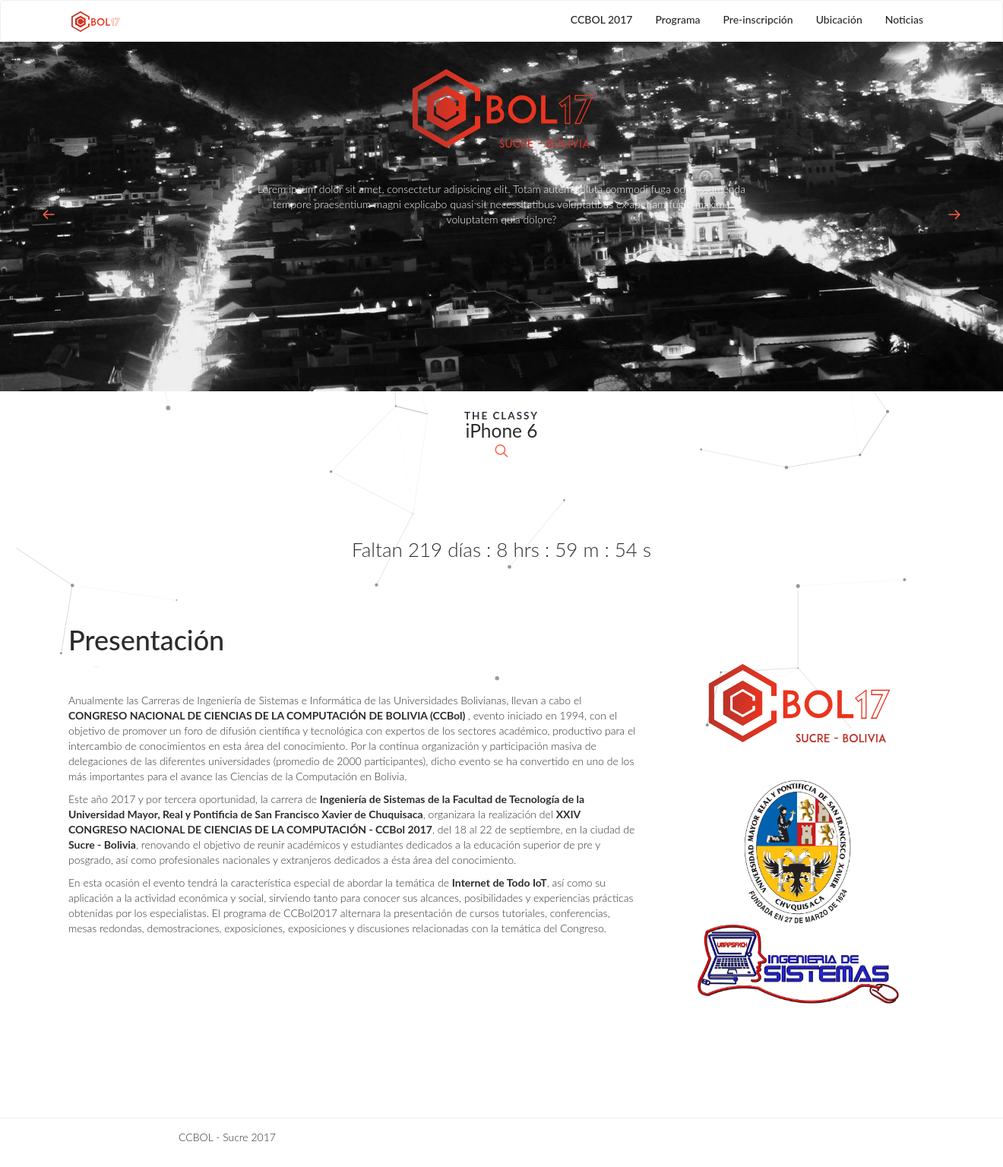
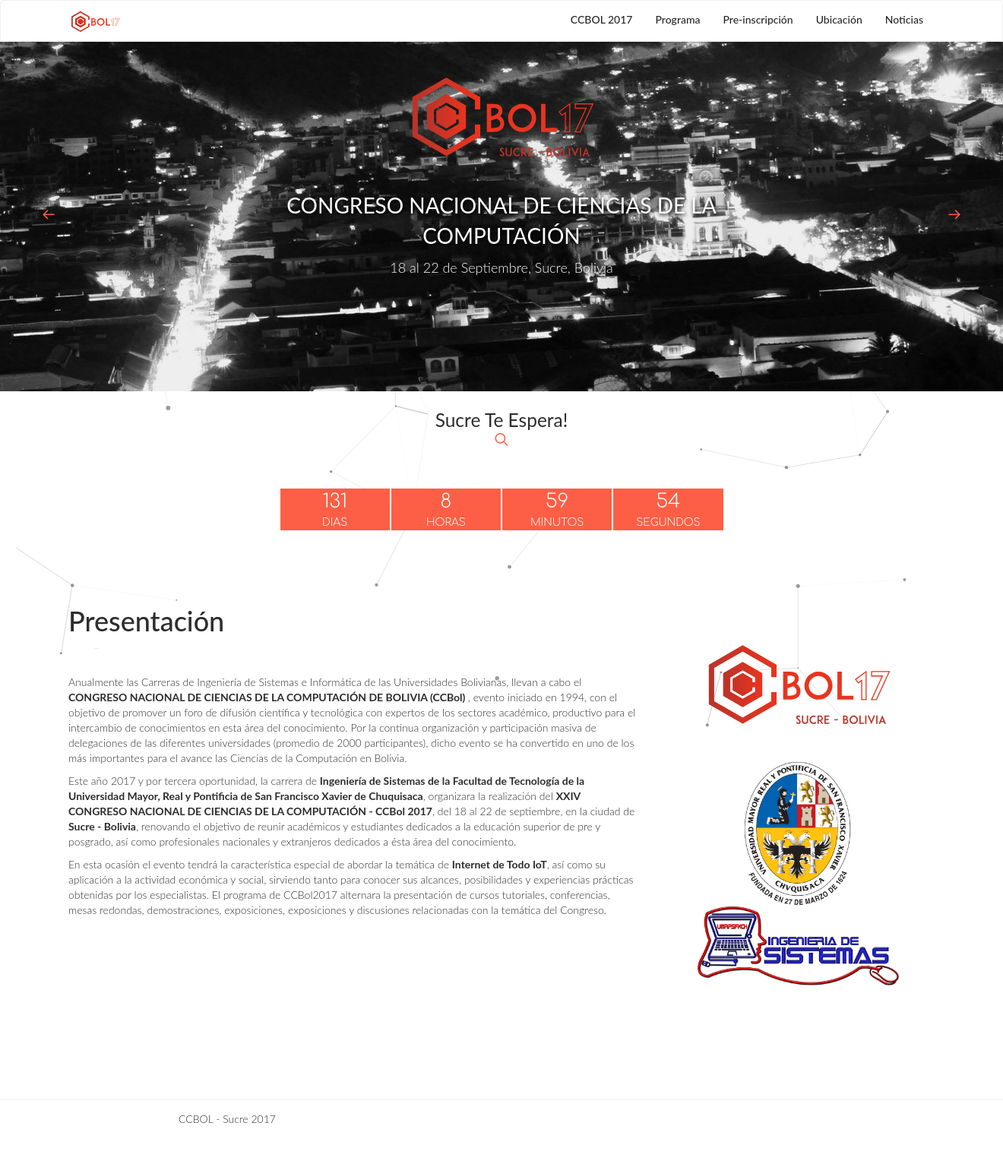
Before and after one commit to benjiCastillo/ccbol, a PHP site: page / in a window 1320 px wide; the page is wider, and only the part inside the window is pictured. Shown: that part at 76% size. After the commit the page ends 1478 px from the top of that part, so only its background shows below. Run offline with PHP 8.4, Linux system fonts and the light colour scheme; some web fonts are replaced.

Commit message:
implementacion de animaciones

```diff
--- a/css/component.css
+++ b/css/component.css
@@ -19,6 +19,7 @@
 	user-select: none;
 	-webkit-touch-callout: none;
 	-khtml-user-select: none;
+	padding-bottom: 50px;
 }
 
 .slide {
@@ -152,7 +153,7 @@
 .zoomer__area,
 .preview {
 	position: absolute;
-	top: 33%;
+	top: 44%;
 	left: 50%;
 	-webkit-transform: translate3d(-50%,-50%,0);
 	transform: translate3d(-50%,-50%,0);
@@ -193,9 +194,9 @@
 }
 
 .preview {
-	overflow: hidden;
+	/*overflow: hidden;*/
 	/*background: #18191b;*/
-	cursor: pointer;
+	/*cursor: pointer;*/
 }
 
 .preview img {
@@ -411,9 +412,32 @@
 .text-ccbol{
 	    margin-top:250px;
 }
-.timer{
-	font-size: 26px;
+
+
+/*countdown time*/
+
+.t-timer{
+	/*background:#fc5f45;*/
+	text-align: center;
+	color:white;
+	font-family: 'Comfortaa', cursive;
 }
+.t-dia, .t-hora, .t-minuto, .t-segundo{
+	background: #fc5f45;
+}
+.col-timer{
+	    padding-right: 1px;
+    padding-left: 1px;
+}
+#dia, #hora, #minuto, #segundo{
+	font-size: 25px;
+}
+
+/*presentacion*/
+#presentacion{
+	margin-top: 100px;
+}
+
 /* Media Queries */
 @media screen and (max-width: 50em) {
 	.content__item {
@@ -447,7 +471,7 @@
 	}
 	.zoomer__area,
 	.preview {
-		top:20%;
+		top:35%;
 	}
 	.text-ccbol{
 		margin-top: 13%;
@@ -461,7 +485,7 @@
 	.text-fecha{
 		font-size: 14px;
 	}
-	.timer{
-		font-size: 17px;
+	#presentacion{
+		margin-top: 50px;
 	}
 }
--- a/css/style2.css
+++ b/css/style2.css
@@ -109,11 +109,6 @@
 
 }
 
-@media (max-width: 768px) {
-  .navbar-brand {
-    height: 52px;
-  }
-}
 
 @media (min-width: 768px) and (max-width: 991px) {
   .navbar-nav > li > a {
@@ -167,7 +162,7 @@
 .heading-pre-suf:after {
   content: "";
   position: absolute;
-  top: 5px;
+  top: 12px;
   width: 40px;
   height: 13px;
 }
@@ -213,3 +208,21 @@ background-repeat: no-repeat;
 background-size: cover;
  background-position: center;
 }
+/*texto primer slider*/
+.titulo-congreso{
+  color:white;text-shadow: 1px 2px 5px black;
+  font-size: 28px !important;
+}
+.lugar-fecha{
+  color:white;text-shadow: 1px 2px 5px black;
+  font-size: 18px !important
+}
+@media (max-width: 768px) {
+  .titulo-congreso{
+    font-size: 18px !important;
+  }
+  .lugar-fecha{
+
+    font-size: 16px !important
+  }
+}
--- a/index.html
+++ b/index.html
@@ -18,9 +18,10 @@
 	<link rel="stylesheet" href="css/particles.css">
 	<script src="js/modernizr.custom.js"></script>
 	<!--slider-->
-
+	<!--fuente-->
+	<link href="https://fonts.googleapis.com/css?family=Comfortaa:300" rel="stylesheet">
 	<style>
-		.text-fecha,.text-congreso,.text-titulo-tema,.logo-ccbol,.timer{
+		.text-fecha,.text-congreso,.titulo-congreso,.lugar-fecha,.timer{
 			visibility: hidden;
 		}
 	</style>
@@ -70,14 +71,14 @@
 						<!--<img class="zoomer__image" src="images/iphone.png" alt="iPhone" />-->
 						<div class="preview">
 							<img src="images/logo.svg" data-aos="zoom-out-down" class="img-ccbol" alt="iPhone app preview" />
-							<p style="color:white">Lorem ipsum dolor sit amet, consectetur adipisicing elit. Totam autem soluta commodi fuga odit assumenda tempore praesentium magni explicabo quasi sit necessitatibus voluptatibus ex aperiam fugit, maxime voluptatem quia dolore?</p>
+							<p class="titulo-congreso heading-pre-suf">CONGRESO NACIONAL DE CIENCIAS DE LA COMPUTACIÓN</p>
+							<p class="lugar-fecha">18 al 22 de Septiembre, Sucre, Bolivia</p>
 							<div class="zoomer__area zoomer__area--size-2"></div>
-
 						</div>
 					</div>
 
 				</div>
-				<h2 class="slide__title"><span>The Classy</span> iPhone 6</h2>
+				<h2 class="slide__title">Sucre Te Espera!</h2>
 			</div>
 			<div class="slide"  data-content="content-2">
 				<div class="slide__mover" id="slide-n2">
@@ -89,7 +90,7 @@
 						</div>
 					</div>
 				</div>
-				<h2 class="slide__title"><span>The Fantastic</span> iPad Mini</h2>
+				<h2 class="slide__title">Internet of Everything</h2>
 			</div>
 			<div class="slide" data-content="content-3">
 				<div class="slide__mover">
@@ -101,7 +102,7 @@
 						</div>
 					</div>
 				</div>
-				<h2 class="slide__title"><span>The Amazing</span> MacBook</h2>
+				<h2 class="slide__title">The Amazing</h2>
 			</div>
 			<button class="button button--nav-prev"><i class="icon icon--arrow-left"></i><span class="text-hidden">Previous product</span></button>
 			<button class="button button--nav-next"><i class="icon icon--arrow-right"></i><span class="text-hidden">Next product</span></button>
@@ -110,9 +111,9 @@
 		<!-- /slider-->
 		<section class="content">
 			<div class="content__item" id="content-1">
-				<img class="content__item-img rounded-right" src="images/iphone-content.png" alt="Apple Watch Content" />
+				<img class="content__item-img rounded-right" src="images/logo.svg" alt="Apple Watch Content" />
 				<div class="content__item-inner">
-					<h2>The iPhone 6</h2>
+					<h2>CCBol2017</h2>
 					<h3>Incredible performance for powerful apps</h3>
 					<p>Built on 64-bit desktop-class architecture, the new A8 chip delivers more power, even while driving a larger display. The M8 motion coprocessor efficiently gathers data from advanced sensors and a new barometer. And with increased battery life, iPhone 6 lets you do more, for longer than ever.</p>
 					<p><a href="https://www.apple.com/iphone-6/technology/">Learn more about this technology &xrarr;</a></p>
@@ -141,20 +142,38 @@
 
 <section class="container">
 
-	<div class="row">
+	<div class="row timer">
+		<div class="col-md-offset-3 col-md-6 ">
+			<section class="row t-timer">
+				<div class="col-md-3 col-sm-3 col-xs-3 col-timer">
+					<div class="t-dia">
+						<span id="dia"></span><br>
+						<span class="tag-dia">DIAS</span>
+					</div>
 
+				</div>
+				<div class="col-md-3 col-sm-3 col-xs-3 col-timer">
+					<div class="t-hora">
+						<span id="hora"></span><br>
+						<span class="tag-hora">HORAS</span>
+					</div>
 
-		<div class="col-md-12">
-			<center>
-				<div class="timer">
-					<span class="text-color">Faltan </span>
-       				 <span id="pagerTimer"></span>
 				</div>
-			</center>
-			<span id="hora"></span><br>
-			<span id="dia"></span><br>
-			<span id="minuto"></span><br>
-			<span id="segundo"></span><br>
+				<div class="col-md-3 col-sm-3 col-xs-3 col-timer">
+					<div class="t-minuto">
+						<span id="minuto"></span><br>
+						<span class="tag-minuto">MINUTOS</span>
+					</div>
+
+				</div>
+				<div class="col-md-3 col-sm-3 col-xs-3 col-timer">
+					<div class="t-segundo">
+						<span id="segundo"></span><br>
+						<span class="tag-segundo">SEGUNDOS</span>
+					</div>
+				</div>
+			</section>
+
 		</div>
 	</div>
 
@@ -214,15 +233,15 @@ AOS.init({
 //     $congreso = $(".text-congreso");
 //     $tituloTema = $(".text-titulo-tema");
 // 	$logo = $(".logo-ccbol");
-// 	$fIni = $(".fecha-inicio");
-// 	$fFin = $(".fecha-fin");
+var	$tCongreso = $(".titulo-congreso");
+var	$lFecha = $(".lugar-fecha");
 var $timer = $(".timer");
 
 var mySequence = [
 	// { e: $logo, p: { translateX: [ 0, 1000 ]},o:{ visibility:"initial"} },
     // { e: $congreso, p:  "transition.flipXIn",o:{ visibility:"initial", duration: 700} },
-    // { e: $tituloTema, p: "transition.expandIn",o:{ visibility:"initial"} },
-    // { e: $fecha, p: "transition.bounceLeftIn",o:{ visibility:"initial"} },
+    { e: $tCongreso, p: "transition.expandIn",o:{ visibility:"initial"} },
+    { e: $lFecha, p: "transition.bounceLeftIn",o:{ visibility:"initial"} },
 	{ e: $timer, p: "transition.bounceUpIn",o:{ visibility:"initial"} }
   ];
 
@@ -242,13 +261,13 @@ $.Velocity.RunSequence(mySequence);
     timerId =
       countdown(
         //   actualizarReloj(),
-          new Date("December 15, 2017 12:57:30"),
+          new Date("September 18, 2017 12:57:30"),
         function(ts) {
         //    console.log(ts.toString());
-		//    var dia = ts.days.toString();
-		//    var hora = ts.hours.toString();
-		//    var minuto = ts.minutes.toString()
-		//    var segundo = ts.seconds.toString();
+		   var dia = ts.days.toString();
+		   var hora = ts.hours.toString();
+		   var minuto = ts.minutes.toString()
+		   var segundo = ts.seconds.toString();
 		//    console.log(ts)
           if(ts.toString() == ""){
 
@@ -257,11 +276,11 @@ $.Velocity.RunSequence(mySequence);
             /*document.next.submit();*/
             window.clearInterval(timerId);
           }
-          document.getElementById('pagerTimer').innerHTML = ts.toHTML("span");
-		// document.getElementById('hora').innerHTML = hora;
-		// document.getElementById('minuto').innerHTML = minuto;
-		// document.getElementById('segundo').innerHTML = segundo;
-		// document.getElementById('dia').innerHTML = dia;
+        //   document.getElementById('pagerTimer').innerHTML = ts.toHTML("span");
+		document.getElementById('hora').innerHTML = hora;
+		document.getElementById('minuto').innerHTML = minuto;
+		document.getElementById('segundo').innerHTML = segundo;
+		document.getElementById('dia').innerHTML = dia;
 
         //   document.getElementById('pagerTimer2').innerHTML = ts.toHTML("strong");
         },
@@ -269,23 +288,23 @@ $.Velocity.RunSequence(mySequence);
     // later on this timer may be stopped
     //window.clearInterval(timerId);
 
-	// var interval = null
+	var interval = null
 
-	// interval = setInterval(function(){$(
-	// 	".button--nav-next").trigger("click");
-	// 	// console.log("va");
-	// }, 3000);
+	interval = setInterval(function(){$(
+		".button--nav-next").trigger("click");
+		// console.log("va");
+	}, 5000);
 
-	// $(".button--close").click(function(){
-	// interval = setInterval(function(){$(
-	// 		".button--nav-next").trigger("click");
-	// 		// console.log("va");
-	// 	}, 3000);
-	// })
+	$(".button--close").click(function(){
+	interval = setInterval(function(){$(
+			".button--nav-next").trigger("click");
+			// console.log("va");
+		}, 5000);
+	})
 
-	// $(".button--zoom").click(function(){
-	// 	clearInterval(interval);
-	// })
+	$(".button--zoom").click(function(){
+		clearInterval(interval);
+	})
 
 
 
```
